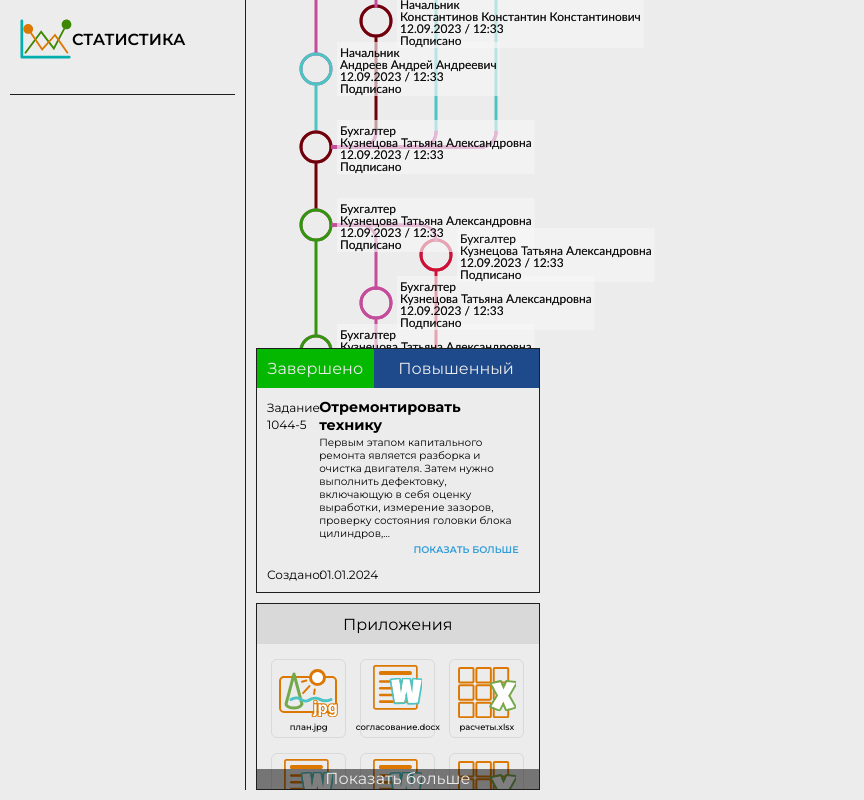
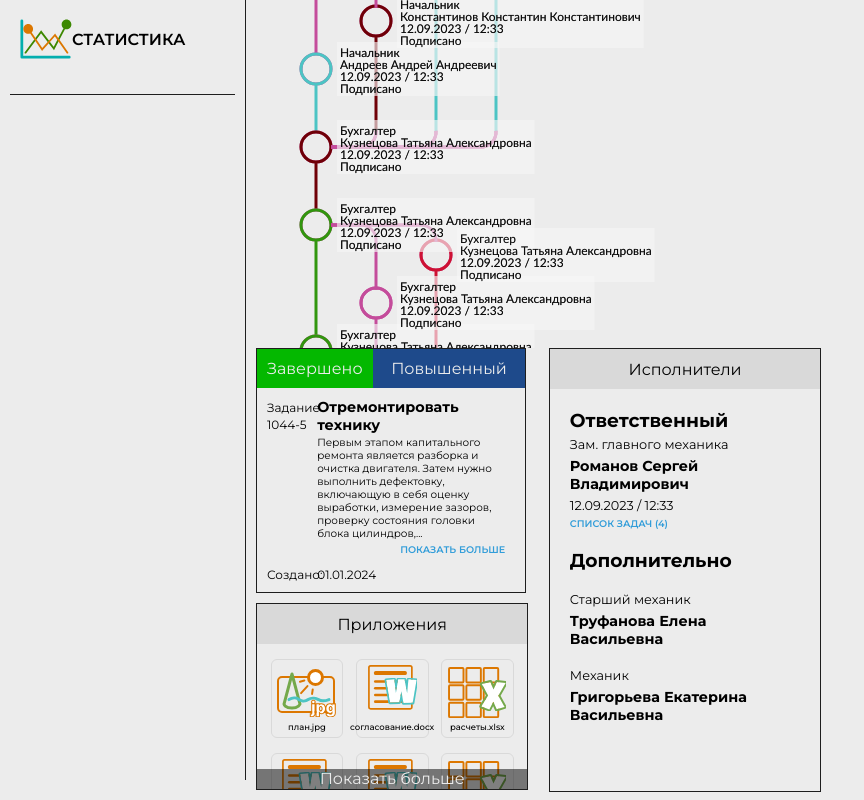
Before and after one commit to DreaMessiah/Portal, a React (Create React App) app in the folder client/: page /document in a window 1280 px wide. Shown: the part 717-1517 px from the top of the page, without its empty margins (0-864 px from the left). Built offline with nearby package versions, Linux system fonts and the light colour scheme.

Commit message:
Performers Object

```diff
--- a/client/src/assets/styles/styles.scss
+++ b/client/src/assets/styles/styles.scss
@@ -1324,18 +1324,78 @@ html{
       .right-box{
         width: 55%;
         padding-right: 30px;
+        .top-box-inside{
+          width: 100%;
+          display: flex;
+          flex-direction: row;
+          justify-content: space-between;
+          .top-box-inside-left{
+            width: 48%;
+          }
+          .top-box-inside-right{
+            width: 48%;
+          }
+        }
+        .bottom-box{
+
+        }
       }
     }
   }
 }
+.performers-obj{
+  width: 100%;
+  height: 100%;
+  border: 1px solid $blackColor;
+  display: flex;
+  flex-direction: column;
+  .title-performers {
+    width: 100%;
+    display: flex;
+    align-items: center;
+    justify-content: center;
+    height: 40px;
+    background-color: $wgreyColor;
+    p{
+
+    }
+  }
+  .info-box{
+    padding:0 20px;
+    p{
+      font-size: 0.8rem;
+      margin-top: 5px;
+    }
+    h3{
+      margin-top: 20px;
+    }
+    h4{
+      font-size: 0.9rem;
+      margin-top: 5px;
+    }
+    .list-button{
+      cursor: pointer;
+      color: $wblueColor;
+      text-transform: uppercase;
+      font-size: 0.6rem;
+      font-weight: 600;
+    }
+    .works-list{
+      display: none;
+    }
+  }
+  .people-list{
+    margin-top: 20px;
+  }
+}
 .attach-obj{
-  max-width: 50%;
+  width: 100%;
   border: 1px solid $blackColor;
   display: flex;
   flex-direction: column;
   justify-content: center;
   align-items: center;
-  margin: 10px 0;
+  margin-top: 10px;
   .attach-title{
     width: 100%;
     display: flex;
@@ -1405,7 +1465,7 @@ html{
   }
 }
 .tasks-obj{
-  max-width: 50%;
+  max-width: 100%;
   border: 1px solid $blackColor;
   .top-box{
     display: flex;
--- /dev/null
+++ b/client/src/components/PerformersObj.js
@@ -0,0 +1,30 @@
+import React, {useEffect, useState} from "react";
+import {Link} from "react-router-dom";
+
+export default function PerformersObj ({obj}){
+    return (
+        <div className='performers-obj'>
+            <div className='title-performers'><p>Исполнители</p></div>
+            <div className='info-box'>
+                <h3>Ответственный</h3>
+                <p>{obj.main.job}</p>
+                <h4>{obj.main.name}</h4>
+                <p>{obj.main.date}</p>
+                <p className='list-button'>Список задач ({Object.keys(obj.works).length})</p>
+                <div className='works-list'>
+                    {Object.keys(obj.works).map((item,index) => (
+                        <Link key={index} to={obj.works[item].link}><p>{obj.works[item].name}</p></Link>
+                    ))}
+                </div>
+                <h3>Дополнительно</h3>
+                {Object.keys(obj.people).map((item,index) => (
+                    <div className='people-list'>
+                        <p>{obj.people[item].job}</p>
+                        <h4>{obj.people[item].name}</h4>
+                    </div>
+                ))}
+
+            </div>
+        </div>
+    )
+}
--- a/client/src/pages/DocumentPage.js
+++ b/client/src/pages/DocumentPage.js
@@ -8,6 +8,7 @@ import ChangeObj from "../components/ChangeObj";
 import WrapButtonsObj from "../components/WrapButtonsObj";
 import WorksTasksObj from "../components/WorkTasksObj";
 import AttachObj from "../components/AttachObj";
+import PerformersObj from "../components/PerformersObj";
 
 const mass_create = [
     {
@@ -115,6 +116,41 @@ const attach1 = {
         link:''
     }
 }
+const performers = {
+    main: {
+        name:'Романов Сергей Владимирович',
+        date:'12.09.2023 / 12:33',
+        job:'Зам. главного механика'
+    },
+    works: {
+        1:{
+            name: 'Ремонт техники',
+            link: '/'
+        },
+        2:{
+            name: 'Организация планирования процессов',
+            link: '/'
+        },
+        3:{
+            name: 'Разработка стратегического развития',
+            link: '/'
+        },
+        4:{
+            name: 'Расчет объема и стоимости материалов',
+            link: '/'
+        },
+    },
+    people: {
+        1:{
+            name: 'Труфанова Елена Васильевна',
+            job: 'Старший механик'
+        },
+        2:{
+            name: 'Григорьева Екатерина Васильевна',
+            job: 'Механик'
+        }
+    }
+}
 export default function DocumentPage(){
     return (
         <div className='container'>
@@ -139,8 +175,19 @@ export default function DocumentPage(){
                             <DocumentWay/>
                         </div>
                         <div className='right-box'>
-                            <WorksTasksObj obj={task1}/>
-                            <AttachObj obj={attach1}/>
+                            <div className='top-box-inside'>
+                                <div className='top-box-inside-left'>
+                                    <WorksTasksObj obj={task1}/>
+                                    <AttachObj obj={attach1}/>
+                                </div>
+                                <div className='top-box-inside-right'>
+                                    <PerformersObj obj={performers}/>
+                                </div>
+                            </div>
+                            <div className='bottom-box'>
+
+                            </div>
+
                         </div>
                     </div>
                 </div>
```
